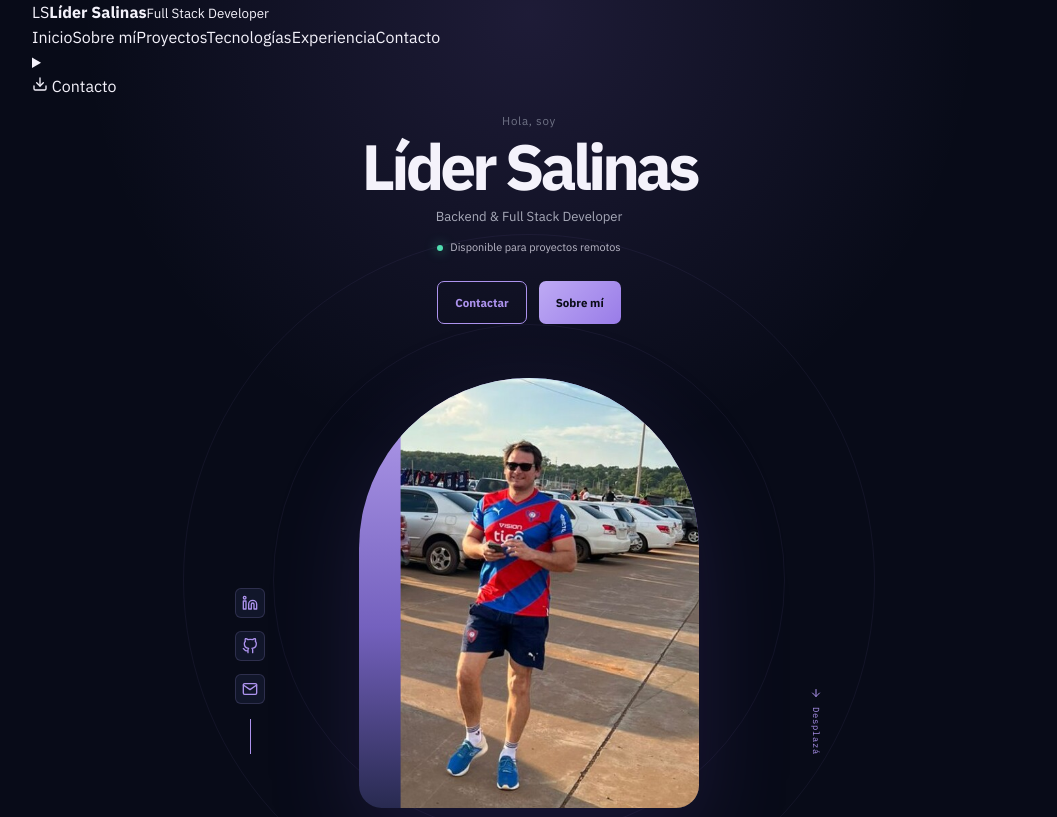
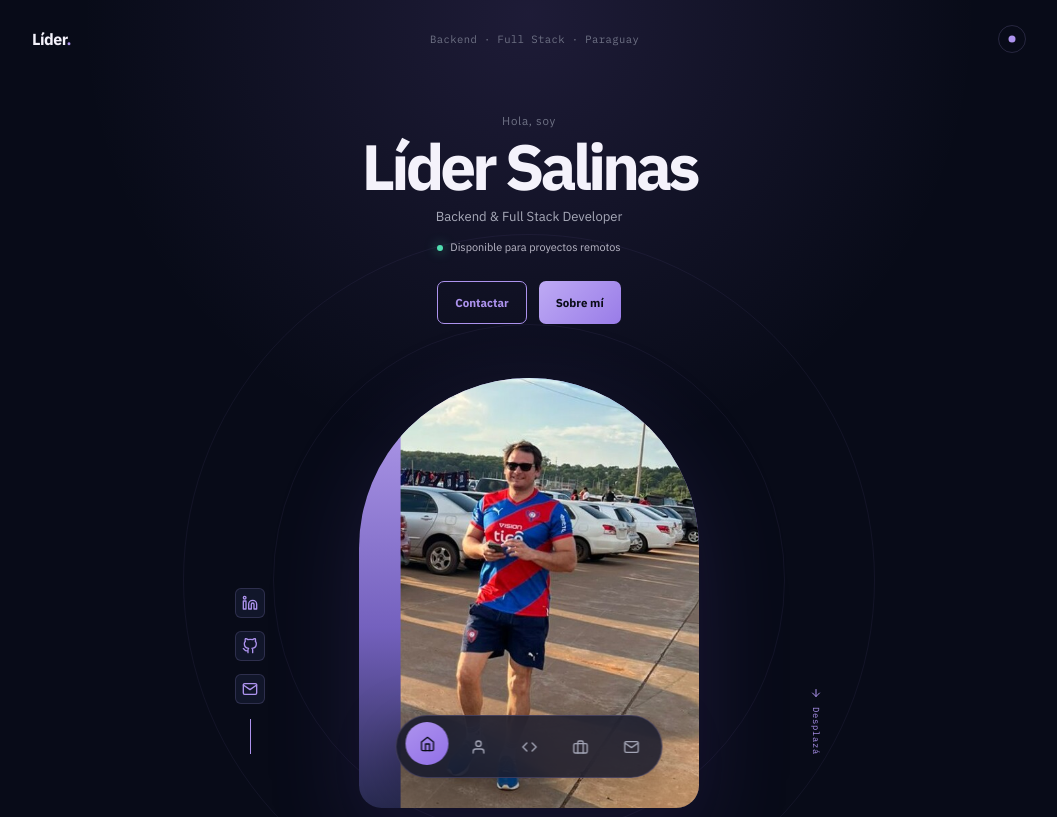
Before and after one commit to LiderSalinas/portfolio-lider-web, a Next.js app: page / in a window 1280 px wide. Shown: the top 817 px of the page, without its empty margins (111-1168 px from the left). Built offline with nearby package versions, Linux system fonts and the light colour scheme.

Commit message:
feat: adaptar src/components/Navbar.tsx al diseño Ansel

```diff
--- a/src/components/Navbar.tsx
+++ b/src/components/Navbar.tsx
@@ -1,5 +1,16 @@
-import { FiDownload } from "react-icons/fi";
+import { FiBriefcase, FiCode, FiHome, FiMail, FiUser } from "react-icons/fi";
 
-const navItems = [{href:"#inicio",label:"Inicio"},{href:"#sobre-mi",label:"Sobre mí"},{href:"#proyectos",label:"Proyectos"},{href:"#stack",label:"Tecnologías"},{href:"#experiencia",label:"Experiencia"},{href:"#contacto",label:"Contacto"}];
+const navItems = [
+  { href: "#inicio", label: "Inicio", icon: FiHome },
+  { href: "#sobre-mi", label: "Sobre mí", icon: FiUser },
+  { href: "#stack", label: "Tecnologías", icon: FiCode },
+  { href: "#proyectos", label: "Proyectos", icon: FiBriefcase },
+  { href: "#contacto", label: "Contacto", icon: FiMail },
+];
 
-export default function Navbar(){return <header className="site-header"><nav className="nav container" aria-label="Navegación principal"><a className="brand" href="#inicio"><span className="brand-mark">LS</span><span><b>Líder Salinas</b><small>Full Stack Developer</small></span></a><div className="nav-links">{navItems.map(item=><a key={item.href} href={item.href}>{item.label}</a>)}</div><details className="mobile-menu"><summary aria-label="Abrir menú"><span/><span/><span/></summary><div className="mobile-menu-panel">{navItems.map(item=><a key={item.href} href={item.href}>{item.label}</a>)}</div></details><a className="nav-cta" href="#contacto"><FiDownload/> Contacto</a></nav></header>}
+export default function Navbar() {
+  return <header className="site-header">
+    <div className="topbar container"><a className="wordmark" href="#inicio">Líder<span>.</span></a><span className="topbar-role">Backend · Full Stack · Paraguay</span><span className="theme-dot" aria-hidden="true" /></div>
+    <nav className="nav-dock" aria-label="Navegación principal">{navItems.map(({ href, label, icon: Icon }) => <a key={href} href={href} aria-label={label} title={label}><Icon /><span>{label}</span></a>)}</nav>
+  </header>;
+}
```
